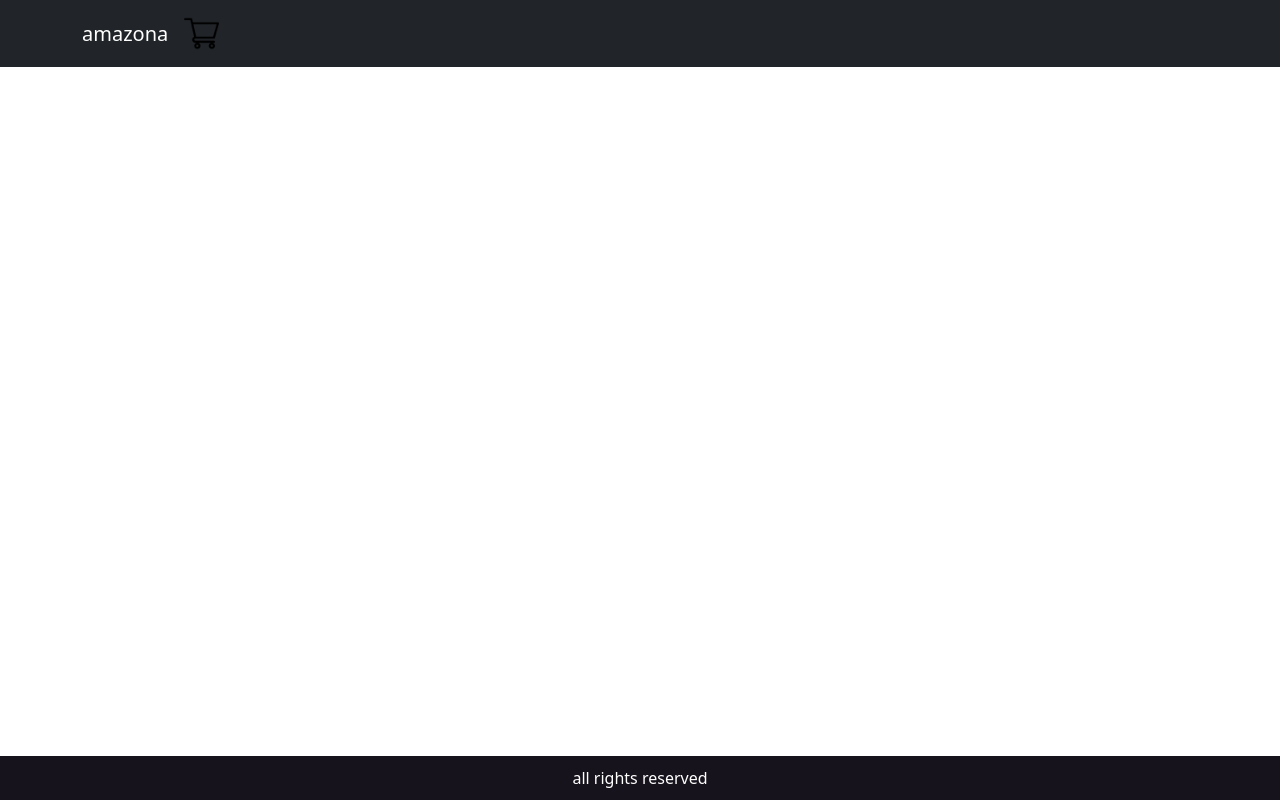
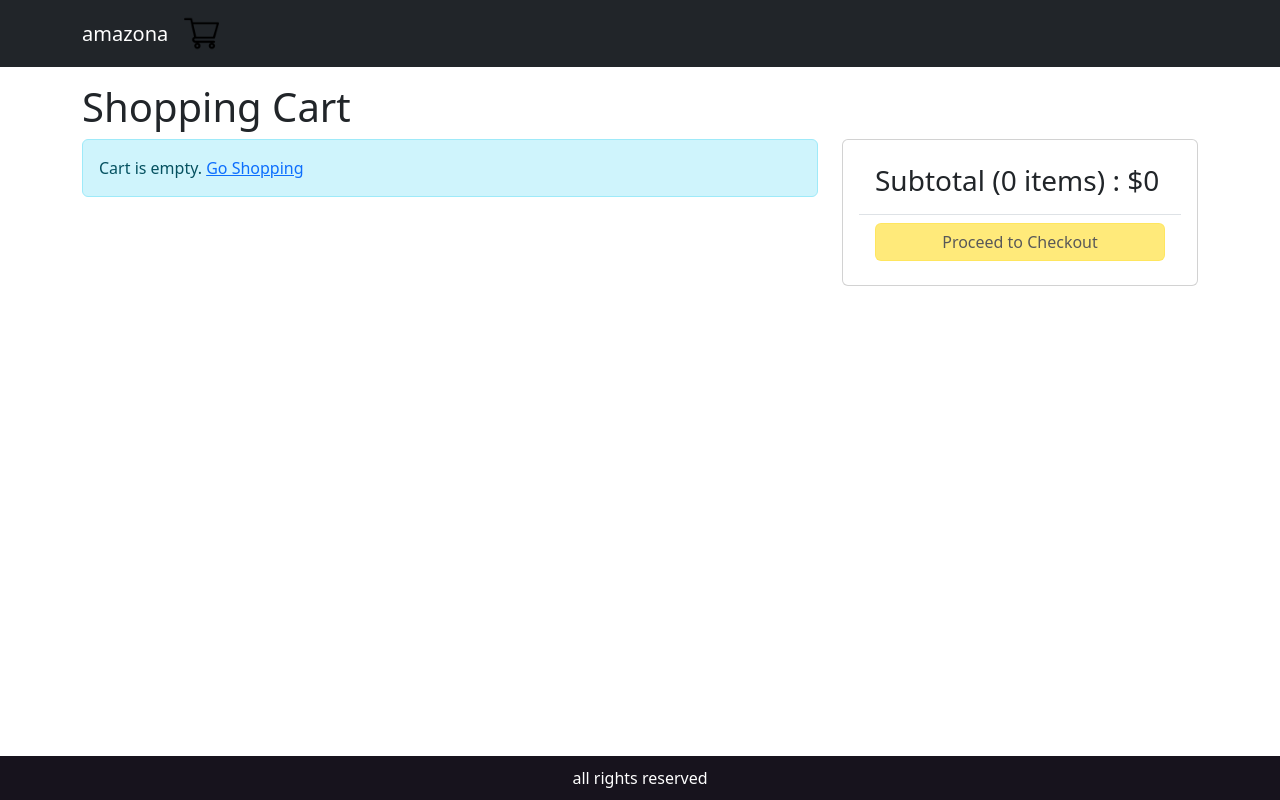
Before and after one commit to mohd-ashif/Amazona, a React (Vite) app in the folder front-end/: page /cart in a window 1280 px wide. Built offline with nearby package versions, Linux system fonts and the light colour scheme.

Commit message:
add shopping cart page

```diff
--- a/front-end/src/App.jsx
+++ b/front-end/src/App.jsx
@@ -9,6 +9,7 @@ import { Store } from './Store';
 import HomeScreen from './Screen/HomeScreen';
 import ProductScreen from './Screen/ProductScreen';
 import cart_icon from "../public/images/cart_icon.png"
+import CartScreen from './Screen/CartScreen';
 
 
 function App() {
@@ -43,6 +44,7 @@ function App() {
             <Container className='mt-3'>
               <Routes>
                 <Route path='/product/:slug' element={<ProductScreen />} />
+                <Route path="/cart" element={<CartScreen />} />
                 <Route path="/" element={<HomeScreen />} />
               </Routes>
             </Container>
--- /dev/null
+++ b/front-end/src/Screen/CartScreen.jsx
@@ -0,0 +1,105 @@
+import { useContext } from 'react';
+import { Store } from '../Store';
+import { Helmet } from 'react-helmet-async';
+import Row from 'react-bootstrap/Row';
+import Col from 'react-bootstrap/Col';
+import ListGroup from 'react-bootstrap/ListGroup';
+import Button from 'react-bootstrap/Button';
+import Card from 'react-bootstrap/Card';
+import { Link } from 'react-router-dom';
+import MessageBox from '../component/MeassageBox';
+
+export default function CartScreen() {
+  const { state, dispatch: ctxDispatch } = useContext(Store);
+  const {
+    cart: { cartItems },
+  } = state;
+
+  return (
+    <div>
+      <Helmet>
+        <title>Shopping Cart</title>
+      </Helmet>
+      <h1>Shopping Cart</h1>
+      <Row>
+        <Col md={8}>
+          {cartItems.length === 0 ? (
+            <MessageBox>
+              Cart is empty. <Link to="/">Go Shopping</Link>
+            </MessageBox>
+          ) : (
+            <ListGroup>
+              {cartItems.map((item) => (
+                <ListGroup.Item key={item._id}>
+                  <Row className="align-items-center">
+                    <Col md={1}>
+                      <img
+                        src={item.image}
+                        alt={item.name}
+                        className="img-fluid rounded img-thumbnail"
+                        style={{ height: '80px' }}
+                      ></img>{' '}
+
+                    </Col>
+                    <Col>
+                    <Link to={`/product/${item.slug}`} >{item.name}</Link>
+                    </Col>
+
+                    <Col md={3}>
+                      <Button variant="light" disabled={item.quantity === 1}>
+                        <i className="fas fa-minus-circle"></i>
+                      </Button>{' '}
+                      <span>{item.quantity}</span>{' '}
+                      <Button
+                        variant="light"
+                        disabled={item.quantity === item.countInStock}
+                      >
+                        <i className="fas fa-plus-circle"></i>
+                      </Button>
+                    </Col>
+                    <Col md={3}>${item.price}</Col>
+                    <Col md={2}>
+                      <Button variant="light">
+                        <i className="fas fa-trash"></i>
+                      </Button>
+                    </Col>
+                  </Row>
+                </ListGroup.Item>
+              ))}
+            </ListGroup>
+          )}
+        </Col>
+        <Col md={4}>
+          <Card>
+            <Card.Body>
+              <ListGroup variant="flush">
+                <ListGroup.Item>
+                  <h3>
+                    Subtotal ({cartItems.reduce((a, c) => a + c.quantity, 0)}{' '}
+                    items) : $
+                    {cartItems.reduce((a, c) => a + c.price * c.quantity, 0)}
+                  </h3>
+                </ListGroup.Item>
+                <ListGroup.Item >
+                  <div className="d-grid " >
+
+                    <Button
+                      type="button"
+                      className='btn-proceed'
+
+                      variant="primary"
+                      style={{ backgroundColor: 'rgba(255, 215, 0, 0.8)', borderColor: 'rgba(255, 215, 0, 0.8)', color: 'black' }}
+                      disabled={cartItems.length === 0}
+                    >
+                      Proceed to Checkout
+                    </Button>
+                  </div>
+                </ListGroup.Item>
+              </ListGroup>
+            </Card.Body>
+          </Card>
+        </Col>
+      </Row>
+    </div>
+  );
+}
--- a/front-end/src/Screen/ProductScreen.jsx
+++ b/front-end/src/Screen/ProductScreen.jsx
@@ -1,5 +1,5 @@
 import React, { useContext, useEffect, useReducer } from 'react';
-import { useParams } from 'react-router-dom';
+import { Navigate, useNavigate, useParams } from 'react-router-dom';
 import axios from 'axios';
 import Col from 'react-bootstrap/Col';
 import Row from 'react-bootstrap/Row';
@@ -10,7 +10,7 @@ import Button from 'react-bootstrap/Button';
 import Rating from '../component/Rating';
 import { Helmet } from 'react-helmet-async';
 import LoadingBox from '../component/LoadingBox';
-import MessageBox from '../component/MeassageBox';
+import MessageBox from '../component/MeassageBox'
 import { getError } from '../utils';
 import { Store } from '../Store';
 
@@ -28,6 +28,7 @@ const reducer = (state, action) => {
 };
 
 const ProductScreen = () => {
+  const navigate = useNavigate();
   const params = useParams();
   const { slug } = params;
 
@@ -72,6 +73,7 @@ const ProductScreen = () => {
     } catch (error) {
       console.error("Error fetching product details:", error);
     }
+    navigate('/cart');
   };
 
   return (
--- a/front-end/src/index.css
+++ b/front-end/src/index.css
@@ -52,3 +52,12 @@ body {
     bottom: 0;
     width: 100%;
   }
+  .img-large {
+    max-width: 100%;
+  }
+  .img-thumbnail {
+    height: 80px;
+  }
+ .btn-proceed{
+ background-color: #ffc000;
+ }
```
